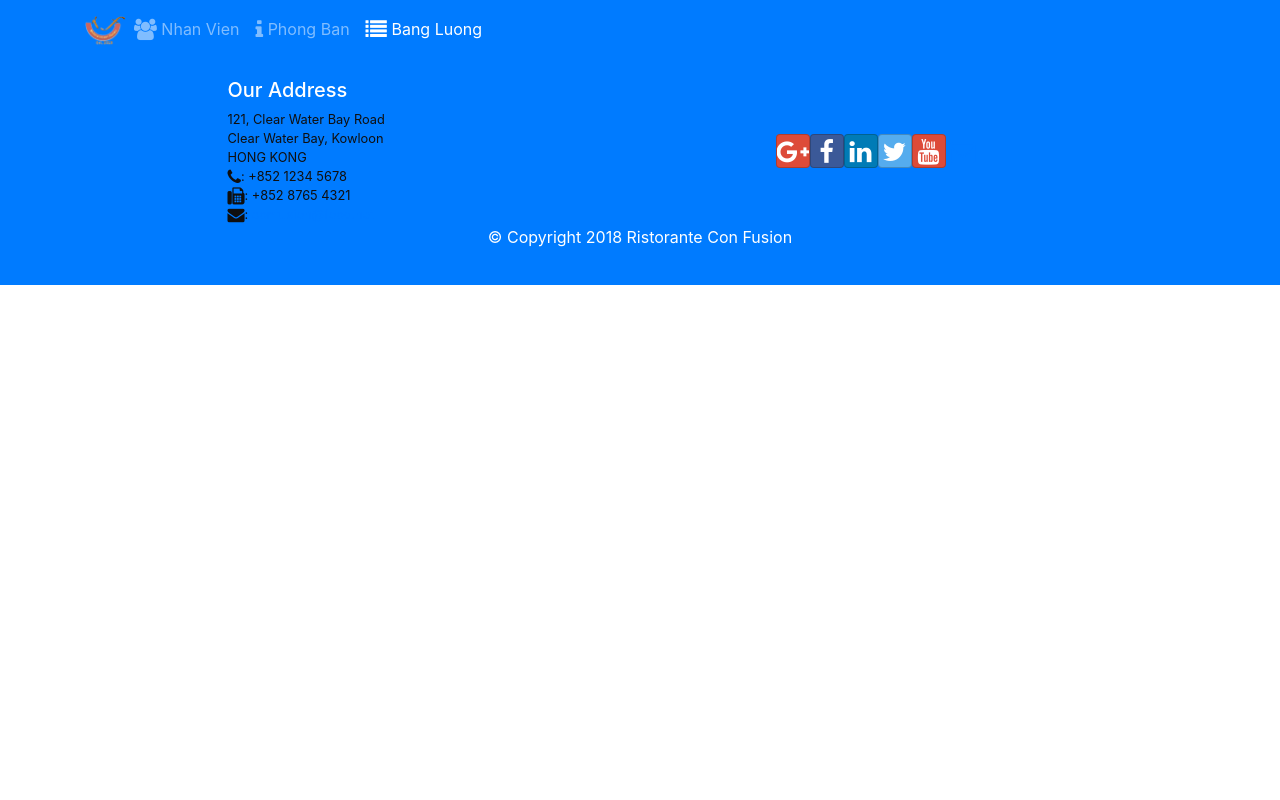
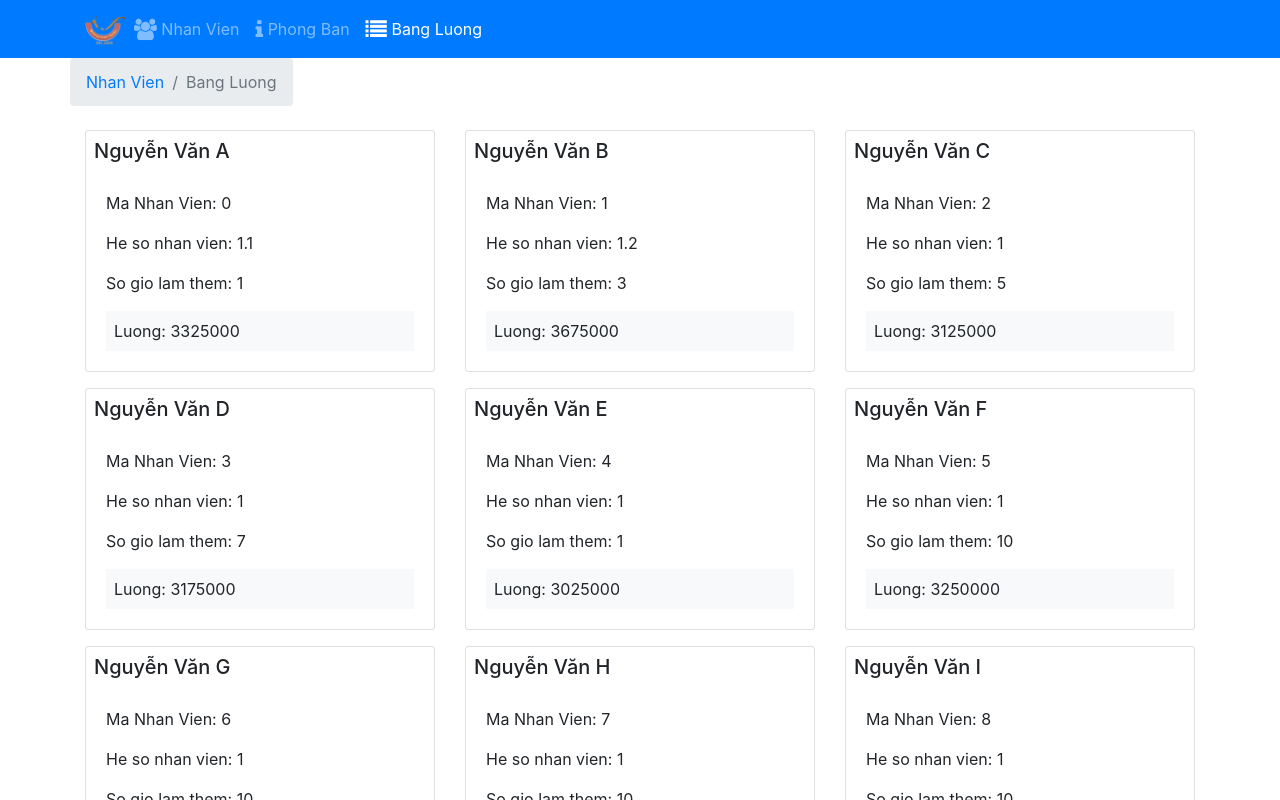
Before and after one commit to bntuan/funix-reactjs-asm, a React (Create React App) app: page /bangluong in a window 1280 px wide. Shown: the top 800 px of the page. Built offline with nearby package versions, Linux system fonts and the light colour scheme.

Commit message:
upload bangluong

```diff
--- a/src/components/Main.js
+++ b/src/components/Main.js
@@ -2,6 +2,7 @@
 import Header from "./Header";
 import StaffList from "./StaffList";
 import StaffDetail from "./StaffDetail";
+import Salary from "./Salary";
 import Footer from "./Footer";
 import { Switch, Route } from 'react-router-dom';
 import { DEPARTMENTS, STAFFS } from '../shared/staffs';
@@ -41,6 +42,10 @@
                     path='/phongban'
                     component={() => <Department dept={nhanvien.departments} />}
                 />
+                <Route
+                    path='/bangluong'
+                    component={() => <Salary luong={nhanvien.staffs} />}
+                />
             </Switch>
             <Footer />
         </div>
--- a/src/components/Salary.js
+++ b/src/components/Salary.js
@@ -0,0 +1,51 @@
+import React, { useState } from 'react';
+import { Card, CardTitle, CardBody, CardText, Breadcrumb, BreadcrumbItem } from 'reactstrap';
+import { Link } from "react-router-dom";
+
+const luongCB = 3000000;
+const luongGio = 200000 / 8;
+
+function RenderSalary({ salary, colorSalary }) {
+    return (
+        <Card>
+            <CardTitle className='p - 3 bg-white rounded m-2'>{salary.name}</ CardTitle>
+            <CardBody>
+                <CardText>Ma Nhan Vien: {salary.id}</CardText>
+                <CardText>He so nhan vien: {salary.salaryScale}</CardText>
+                <CardText>So gio lam them: {salary.overTime}</CardText>
+                <CardText className='bg-light p-2 shadow'>
+                    Luong: {" "}
+                    {(salary.salaryScale * luongCB + salary.overTime * luongGio)
+                        .toFixed(0)
+                    }
+                </CardText>
+            </CardBody>
+        </Card>
+    )
+}
+
+const Salary = (props) => {
+    const [sortSalary, setSortsalary] = useState(false);
+    const salary = props.luong.map((ss) => {
+            return (
+                <div className='col-12 col-md-6 col-lg-4 mt-2 mb-2' key={ss.id}>
+                    <RenderSalary salary={ss} />
+                </div>
+            );
+        });
+    return (
+        <div className='container'>
+            <div className='row'>
+                <Breadcrumb>
+                    <BreadcrumbItem>
+                        <Link to='/staff'>Nhan Vien</Link>
+                    </BreadcrumbItem>
+                    <BreadcrumbItem active>Bang Luong</BreadcrumbItem>
+                </Breadcrumb>
+            </div>
+            <div className='row shadow mb-3'>{salary}</div>
+        </div>
+    );
+};
+
+export default Salary;
```
